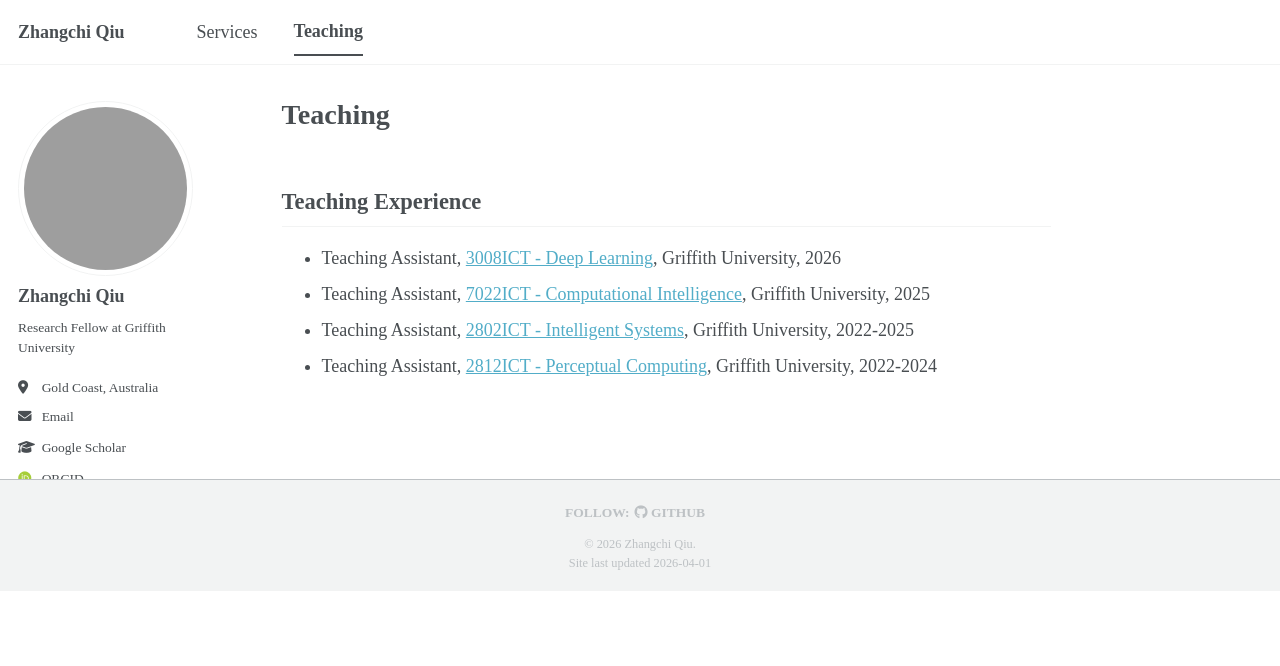
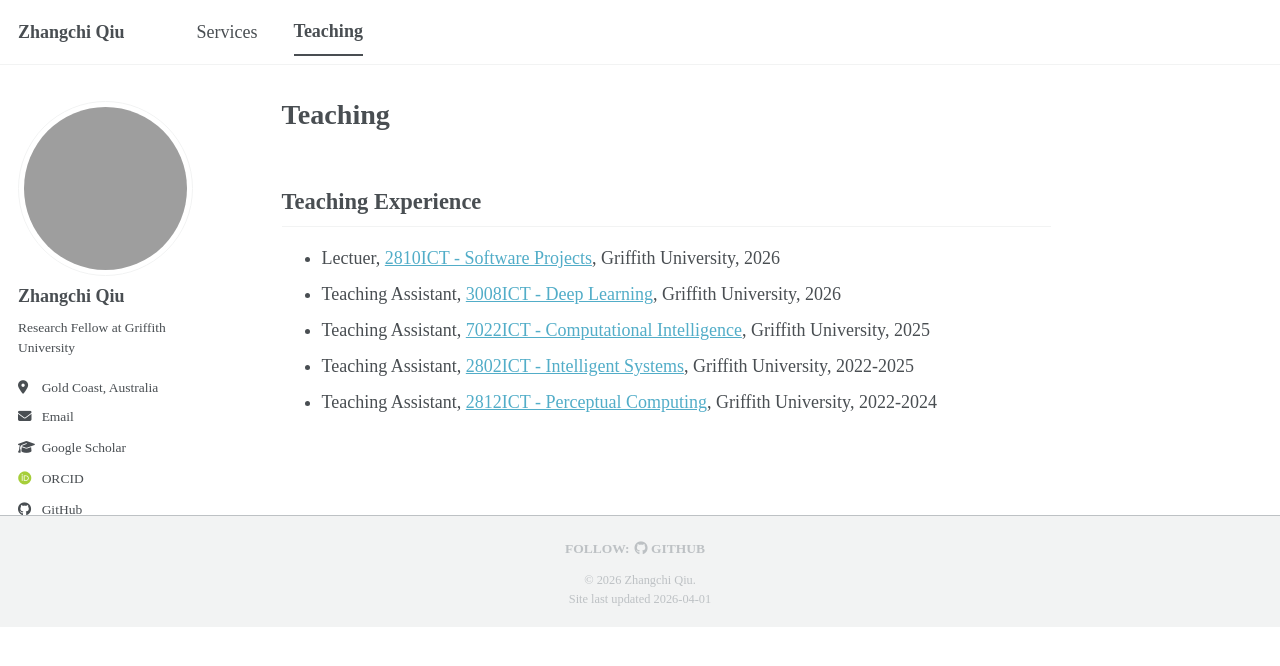
Before and after one commit to icedpanda/icedpanda.github.io, a Jekyll site: the page built from _pages/teaching.md, in a window 1280 px wide. Shown: the top 666 px of the page. Built offline with Jekyll 4.4.1, drawn with Linux system fonts in a browser that asks for light colours; some web fonts are replaced; a script bundle is joined from its source files by our own code; library files that are not in the unit come from our copies.

Commit message:
docs(teaching): add lecturer role entry

```diff
--- a/_pages/teaching.md
+++ b/_pages/teaching.md
@@ -9,6 +9,7 @@ redirect_from:
 
 ## Teaching Experience
 
+- Lectuer, [2810ICT - Software Projects](https://www.griffith.edu.au/study/courses/software-projects-2810ICT?location=dom#trimester-2-brisbane-south-nathan), Griffith University, 2026
 - Teaching Assistant, [3008ICT - Deep Learning](https://www.griffith.edu.au/study/courses/deep-learning-3008ICT?location=domestic), Griffith University, 2026
 - Teaching Assistant, [7022ICT - Computational Intelligence](https://www.griffith.edu.au/study/courses/computational-intelligence-7022ICT?location=domestic), Griffith University, 2025
 - Teaching Assistant, [2802ICT - Intelligent Systems](https://www.griffith.edu.au/study/courses/intelligent-systems-2802ICT?location=domestic), Griffith University, 2022-2025
```
